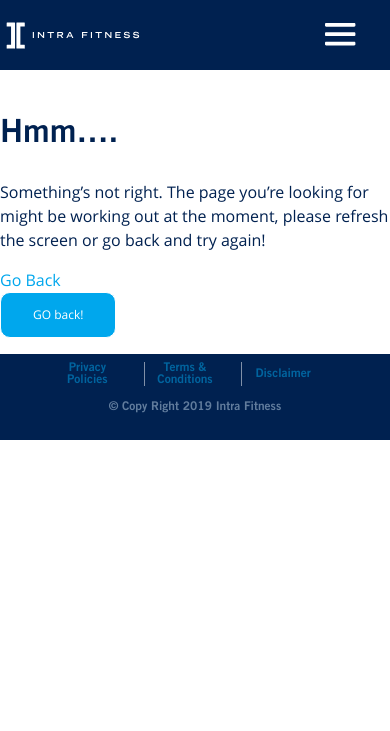
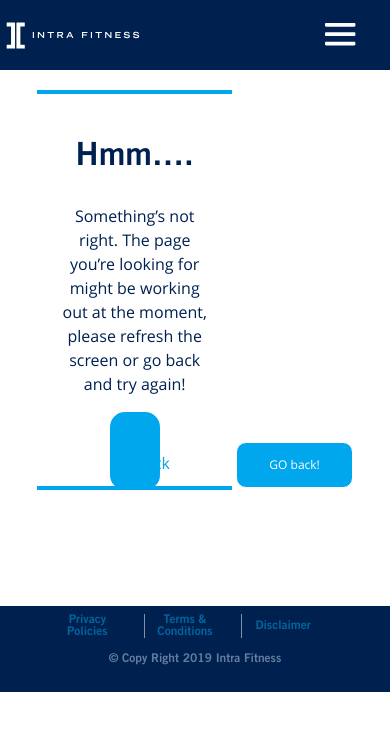
Before and after one commit to jeremiahaguirre/fitness-winter-2019, a WordPress theme: template themes/intrafitness/404.php in a window 390 px wide. Shown: the top 731 px of the page. Run offline with PHP 8.4 and a stand-in for WordPress, Linux system fonts and the light colour scheme; the site name, menu and one post (Sample post) are stand-ins, and other content is empty; some libraries are stand-ins or nearby versions; some web fonts are replaced.

Commit message:
small width edits in home.scss / removing errors in global

```diff
--- a/themes/intrafitness/sass/_globals.scss
+++ b/themes/intrafitness/sass/_globals.scss
@@ -16,18 +16,7 @@ html {
 
 body {
   background: $color__background-body; /* Fallback for when there is no custom background color defined. */
-<<<<<<< HEAD
-=======
   // max-width: 1440px;
-<<<<<<< HEAD
-=======
-<<<<<<< HEAD
-=======
-=======
->>>>>>> 0c7c5d4a4944e60db28b1001fd05c4bf19c86186
->>>>>>> 016409eb11d06374dac4765fa12a5efb83071045
->>>>>>> 7fe003b653c09a25f4743cabebe13202857c0b00
->>>>>>> 85bd70f61bce732dca1b70dc53d4c29a3a3d4413
   font-family: $font__main;
   font-size: 16px;
   line-height: $font__line-height-body;
--- a/themes/intrafitness/sass/_home.scss
+++ b/themes/intrafitness/sass/_home.scss
@@ -267,6 +267,7 @@
             // padding: 12.5px;
             height: 250px;
             img {
+                width:100%;
                 height: 150px;
                 // max-width: 350px;
                 width: 180px;
@@ -310,7 +311,7 @@
             border-radius: 10px;
             img {
                 height: 130px;
-                width: 335px;
+                width: 100%;
                 border-top-left-radius: 9.95px;
                 border-top-right-radius: 9.95px;
             }
--- a/themes/intrafitness/style.css
+++ b/themes/intrafitness/style.css
@@ -2089,7 +2089,6 @@ figure {
 .fa-search {
   color: blue; }
 
-<<<<<<< HEAD
 @media (min-width: 641px) {
   .blog-page {
     max-width: 80%;
@@ -2243,125 +2242,11 @@ figure {
       width: 175px;
       height: 3px;
       bottom: -3px;
-=======
-.carousel-area h2 {
-  position: relative;
-  font-size: 1.75rem;
-  font-weight: bold; }
-  .carousel-area h2::after {
-    content: '';
-    width: 25%;
-    height: 4px;
-    top: 50px;
-    right: 62.5%;
-    background-color: #00a7ed;
-    position: absolute;
-    -webkit-transform: translateX(-50%);
-            transform: translateX(-50%); }
-
-.blog-carousel {
-  width: 1075px;
-  margin-top: 2.5%; }
-
-.blog-carousel-cell {
-  position: relative;
-  width: 335px;
-  margin-left: 25px;
-  border: 3.5px solid #c2d7e9;
-  border-radius: 15px;
-  height: 400px; }
-  .blog-carousel-cell img {
-    height: 200px;
-    width: 335px;
-    border-top-left-radius: 9.8px;
-    border-top-right-radius: 9.8px; }
-  .blog-carousel-cell h3 {
-    font-size: 1.3rem;
-    padding: 0% 5% 0% 5%; }
-  .blog-carousel-cell .blog-carousel-term {
-    position: absolute;
-    bottom: 0;
-    background-color: #002150;
-    border-bottom-left-radius: 9.8px;
-    padding: 1% 5% 1% 5%;
-    color: #fff; }
-
-.recent-blog-post h2 {
-  position: relative;
-  font-size: 1.75rem;
-  font-weight: bold; }
-  .recent-blog-post h2::after {
-    content: '';
-    width: 40%;
-    height: 4px;
-    top: 50px;
-    right: 40%;
-    background-color: #00a7ed;
-    position: absolute;
-    -webkit-transform: translateX(-50%);
-            transform: translateX(-50%); }
-
-.recent-entry-content {
-  border: 3.5px solid #c2d7e9;
-  border-radius: 10px; }
-
-.widget_search {
-  max-width: 250px; }
-
-.widget-title {
-  display: none; }
-
-.blog-content-area {
-  display: grid;
-  grid-template-columns: 3fr 1fr; }
-
-.error-404 {
-  height: 400px;
-<<<<<<< HEAD
-  text-align: center;
-  margin-bottom: 100px;
-  border-top: 4px solid #00a7ed;
-  border-bottom: 4px solid #00a7ed;
-  text-align: center;
-  padding: 5%;
-  width: 50%;
-  display: inline-block; }
-  .error-404 .button {
-    display: inline-block;
-    padding: 15px 25px;
-    font-size: 16px;
-    width: 30%;
-    cursor: pointer;
-    text-align: center;
-    text-decoration: none;
-    outline: none;
-    color: #fff;
-    background-color: #00a7ed;
-    border: none;
-    border-radius: 15px; }
-  .error-404 a {
-    text-decoration: none; }
-
-.site-main-404 {
-  padding-top: 5%;
-  font-family: "Open Sans Normal", sans-serif;
-  font-size: 16px;
-  text-align: center; }
-=======
-  text-align: center; }
-  .error-404 h1 {
-    padding-top: 5%; }
-    .error-404 h1::after {
-      content: '';
-      width: 70%;
-      height: 5px;
->>>>>>> 016409eb11d06374dac4765fa12a5efb83071045
       background-color: #00a7ed;
       position: absolute;
       left: 50%;
       -webkit-transform: translateX(-50%);
               transform: translateX(-50%); }
-<<<<<<< HEAD
   .carousel-area {
     -webkit-box-ordinal-group: 4;
         -ms-flex-order: 3;
@@ -2392,6 +2277,7 @@ figure {
     margin-left: 2.5px;
     height: 250px; }
     .blog-carousel-cell img {
+      width: 100%;
       height: 150px;
       width: 180px; }
     .blog-carousel-cell h3 {
@@ -2422,7 +2308,7 @@ figure {
     border-radius: 10px; }
     .recent-entry-content img {
       height: 130px;
-      width: 335px;
+      width: 100%;
       border-top-left-radius: 9.95px;
       border-top-right-radius: 9.95px; }
     .recent-entry-content .recent-blog-term {
@@ -2494,17 +2380,35 @@ figure {
 .single-page {
   width: 80%;
   margin: auto 0; }
-=======
-  .error-404 p::after {
-    content: '';
-    width: 70%;
-    height: 5px;
+
+.error-404 {
+  height: 400px;
+  text-align: center;
+  margin-bottom: 100px;
+  border-top: 4px solid #00a7ed;
+  border-bottom: 4px solid #00a7ed;
+  text-align: center;
+  padding: 5%;
+  width: 50%;
+  display: inline-block; }
+  .error-404 .button {
+    display: inline-block;
+    padding: 15px 25px;
+    font-size: 16px;
+    width: 30%;
+    cursor: pointer;
+    text-align: center;
+    text-decoration: none;
+    outline: none;
+    color: #fff;
     background-color: #00a7ed;
-    position: absolute;
-    left: 50%;
-    -webkit-transform: translateX(-50%);
-            transform: translateX(-50%);
-    bottom: 0;
-    margin-bottom: 5%; }
->>>>>>> 016409eb11d06374dac4765fa12a5efb83071045
->>>>>>> 7fe003b653c09a25f4743cabebe13202857c0b00
+    border: none;
+    border-radius: 15px; }
+  .error-404 a {
+    text-decoration: none; }
+
+.site-main-404 {
+  padding-top: 5%;
+  font-family: "Open Sans Normal", sans-serif;
+  font-size: 16px;
+  text-align: center; }
```
